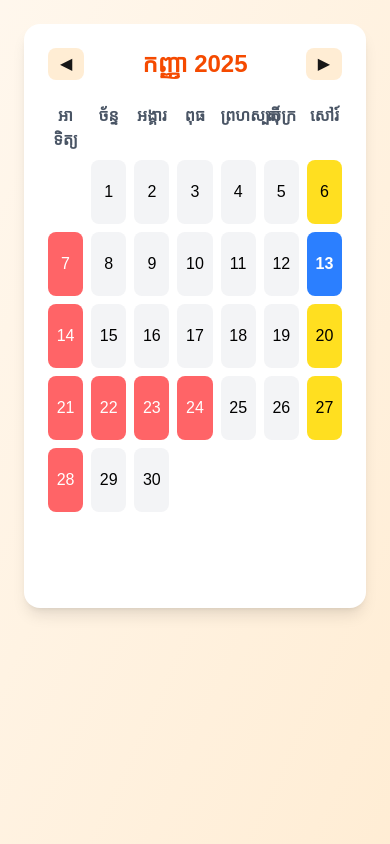
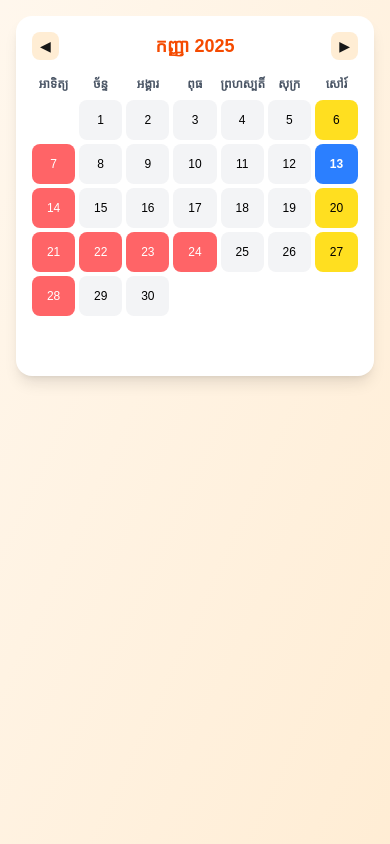
Before and after one commit to chhunly03/deploy-ment, a Next.js app: page / in a window 390 px wide. Built offline with nearby package versions, Linux system fonts and the light colour scheme.

Commit message:
deploy calendar

```diff
--- a/src/app/page.tsx
+++ b/src/app/page.tsx
@@ -71,14 +71,12 @@ export default function Page() {
 
   const getDayColor = (day: Day) => {
     const d = new Date(day.date);
-
-    // Check if this day is today
     const isToday =
       d.getFullYear() === today.getFullYear() &&
       d.getMonth() === today.getMonth() &&
       d.getDate() === today.getDate();
 
-    if (isToday) return "bg-blue-500 text-white font-bold"; // Highlight current day
+    if (isToday) return "bg-blue-500 text-white font-bold";
     if (day.isHoliday || d.getDay() === 0) return "bg-red-400 text-white";
     if (d.getDay() === 6) return "bg-yellow-300 text-black";
     return "bg-gray-100 text-black";
@@ -92,58 +90,61 @@ export default function Page() {
     return "Normal Day";
   };
 
-  const firstDayOfMonth = new Date(year, month, 1).getDay(); // 0 = Sunday
+  const firstDayOfMonth = new Date(year, month, 1).getDay();
   const totalCells = 42;
   const emptyCellsBefore = Array(firstDayOfMonth).fill(null);
   const emptyCellsAfter = Array(totalCells - (emptyCellsBefore.length + days.length)).fill(null);
 
   return (
-    <div className="min-h-screen flex flex-col items-center bg-gradient-to-br from-orange-50 to-orange-100 p-6">
-      <div className="max-w-4xl w-full bg-white rounded-2xl shadow-lg p-6">
-        <div className="flex items-center justify-between mb-6">
+    <div className="min-h-screen flex flex-col items-center bg-gradient-to-br from-orange-50 to-orange-100 p-4 sm:p-6">
+      <div className="w-full max-w-4xl bg-white rounded-2xl shadow-lg p-4 sm:p-6">
+        {/* Header */}
+        <div className="flex items-center justify-between mb-4 sm:mb-6">
           <button
             onClick={prevMonth}
-            className="px-3 py-1 bg-orange-100 rounded-lg hover:bg-orange-200 disabled:opacity-50"
+            className="px-2 sm:px-3 py-1 bg-orange-100 rounded-lg hover:bg-orange-200 disabled:opacity-50 text-sm sm:text-base"
             disabled={loading}
           >
             ◀
           </button>
 
-          <h1 className="text-2xl font-bold text-orange-600">
+          <h1 className="text-lg sm:text-2xl font-bold text-orange-600 text-center">
             {KHMER_MONTHS[month + 1] ?? "Unknown Month"} {year}
           </h1>
 
           <button
             onClick={nextMonth}
-            className="px-3 py-1 bg-orange-100 rounded-lg hover:bg-orange-200 disabled:opacity-50"
+            className="px-2 sm:px-3 py-1 bg-orange-100 rounded-lg hover:bg-orange-200 disabled:opacity-50 text-sm sm:text-base"
             disabled={loading}
           >
             ▶
           </button>
         </div>
 
-        {error && <div className="text-red-600 text-center mb-4">{error}</div>}
+        {error && <div className="text-red-600 text-center mb-4 text-sm sm:text-base">{error}</div>}
 
         {loading ? (
           <div className="text-center text-gray-600">Loading...</div>
         ) : (
           <>
-            <div className="grid grid-cols-7 gap-2 mb-2 text-center font-semibold text-gray-600">
+            {/* Weekdays */}
+            <div className="grid grid-cols-7 gap-1 sm:gap-2 mb-2 text-center font-semibold text-gray-600 text-xs sm:text-base">
               {KHMER_WEEKDAYS.map((d, i) => (
                 <div key={i}>{d}</div>
               ))}
             </div>
 
-            <div className="grid grid-cols-7 gap-2">
+            {/* Days */}
+            <div className="grid grid-cols-7 gap-1 sm:gap-2">
               {emptyCellsBefore.map((_, i) => (
-                <div key={`empty-before-${i}`} className="h-16" />
+                <div key={`empty-before-${i}`} className="h-10 sm:h-16" />
               ))}
 
               {days.map((day) => (
                 <motion.div
                   key={day.date}
                   whileHover={{ scale: 1.05 }}
-                  className={`relative flex items-center justify-center h-16 rounded-lg cursor-pointer ${getDayColor(day)}`}
+                  className={`relative flex items-center justify-center h-10 sm:h-16 rounded-lg cursor-pointer text-xs sm:text-base ${getDayColor(day)}`}
                   onMouseEnter={() => setHoveredDay(day)}
                   onMouseLeave={() => setHoveredDay(null)}
                 >
@@ -153,7 +154,7 @@ export default function Page() {
                       initial={{ opacity: 0, y: 10 }}
                       animate={{ opacity: 1, y: 0 }}
                       exit={{ opacity: 0 }}
-                      className="absolute bottom-20 p-2 w-44 bg-black text-white text-sm rounded-lg shadow-lg z-10"
+                      className="absolute bottom-14 sm:bottom-20 p-1 sm:p-2 w-32 sm:w-44 bg-black text-white text-xs sm:text-sm rounded-lg shadow-lg z-10"
                     >
                       <div className="font-semibold text-orange-400">
                         {KHMER_WEEKDAYS[new Date(day.date).getDay()]}
@@ -165,7 +166,7 @@ export default function Page() {
               ))}
 
               {emptyCellsAfter.map((_, i) => (
-                <div key={`empty-after-${i}`} className="h-16" />
+                <div key={`empty-after-${i}`} className="h-10 sm:h-16" />
               ))}
             </div>
           </>
```
